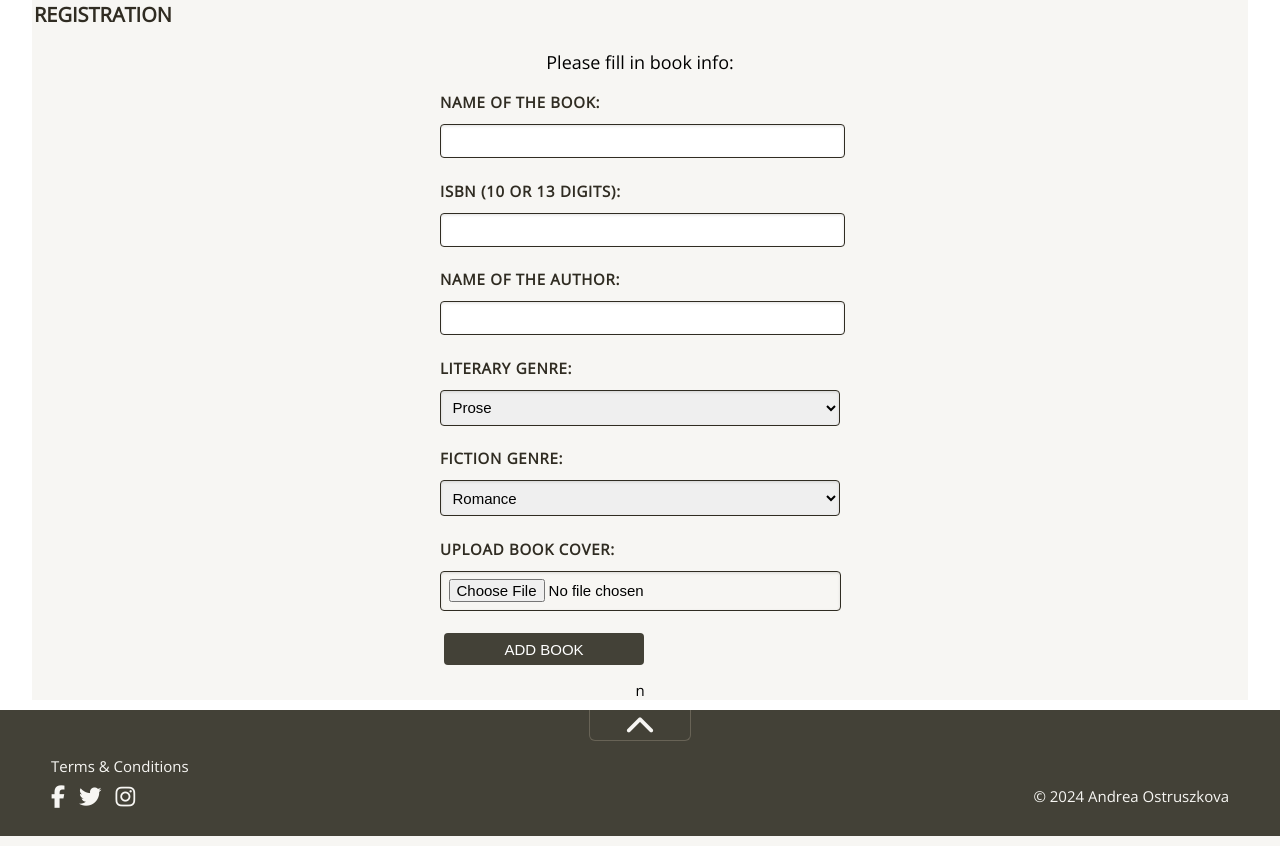
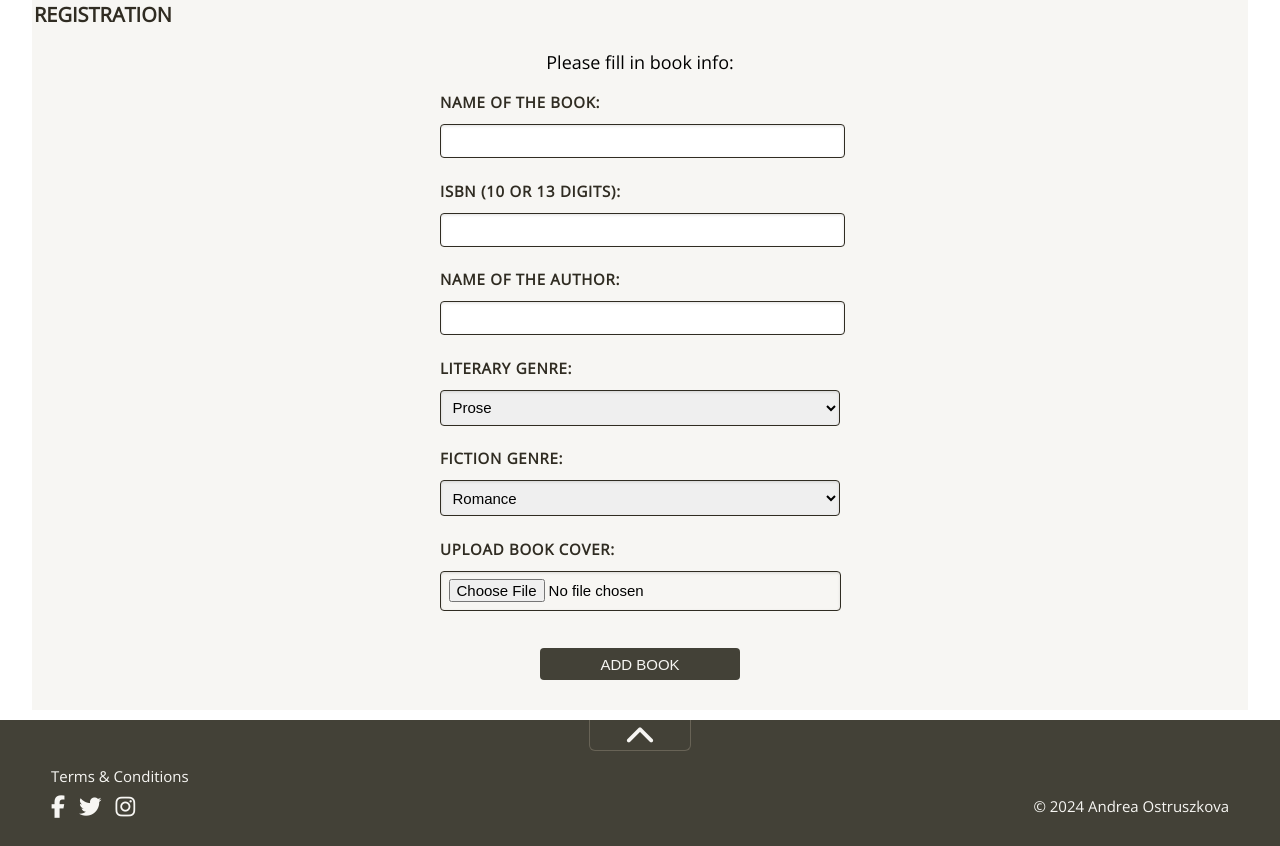
Before and after one commit to AndreaOstruszka/ZWA-project-web-app, a PHP site: page /add_book.php in a window 1280 px wide. Shown: the part 176-1022 px from the top of the page. Run offline with PHP 8.4, Linux system fonts and the light colour scheme; some libraries are stand-ins or nearby versions.

Commit message:
Minimalized button CSS, updated files

```diff
--- a/frontend_new/add_book.php
+++ b/frontend_new/add_book.php
@@ -42,8 +42,12 @@
                     <label for="book_cover">Upload Book Cover:</label>
                     <input type="file" class="form-file" id="book_cover" name="book_cover" accept="image/*" required>
                 </div>
-                <button type="submit" class="button-submit">Add Book</button>
-            </form>n
+
+                <div class="button-container">
+                    <button type="submit" class="button">Add Book</button>
+                </div>
+
+            </form>
         </div>
     </article>
 </div>
--- a/frontend_new/css/style.css
+++ b/frontend_new/css/style.css
@@ -299,36 +299,23 @@ a.genres-item:hover {
     width: 100%;
 }
 
-.button-submit {
+.button {
     background-color: var(--color-primary-dark);
+    color: var(--color-primary-lightest);
+    font-size: 1em;
     border: none;
-    color: var(--color-primary-lightest);
-    padding: 15px 32px;
+    width: 50%;
+    padding: 0.5em;
+    margin: 1em 1%;
     text-align: center;
-    text-decoration: none;
     display: inline-block;
-    font-size: 16px;
-    border-radius: 8px;
+    border-radius: 4px;
+    cursor: pointer;
+    text-transform: uppercase;
+    transition: background-color 0.3s ease;
 }
 
-.button-submit:hover {
-    background-color: var(--color-secondary-medium);
-    color: var(--color-primary-lightest);
-}
-
-.button-reset {
-    background-color: var(--color-primary-light);
-    border: none;
-    color: var(--color-primary-dark);
-    padding: 15px 32px;
-    text-align: center;
-    text-decoration: none;
-    display: inline-block;
-    font-size: 16px;
-    border-radius: 8px;
-}
-
-.button-reset:hover {
+.button:hover {
     background-color: var(--color-secondary-medium);
     color: var(--color-primary-lightest);
 }
@@ -585,9 +590,17 @@ a.genres-item:hover {
     right: 2em;
 }
 
+/*.button-container {*/
+/*    display: flex;*/
+/*    justify-content: center;*/
+/*}*/
+
 .button-container {
+    width: 100%;
     display: flex;
     justify-content: center;
+    margin-top: 1em;
+    margin-bottom: 1em;
 }
 
 .framed-form {
@@ -704,20 +718,6 @@ label {
     font-size: 1em;
 }
 
-.button-submit, .button-reset {
-    width: 50%;
-    padding: 0.5em;
-    margin: 1em 1%;
-    border: none;
-    border-radius: 4px;
-    background-color: var(--color-primary-dark);
-    color: white;
-    cursor: pointer;
-    font-size: 1em;
-    text-transform: uppercase;
-    transition: background-color 0.3s ease;
-}
-
 .link-div {
     text-align: center;
     margin-top: 1em;
@@ -732,13 +732,8 @@ label {
     color: var(--color-secondary-medium);
 }
 
-.button-container {
-    width: 100%;
-    display: flex;
-    justify-content: center;
-    margin-top: 1em;
-    margin-bottom: 1em;
-}
+
+
 
 .checkbox-label {
     align-items: center;
--- a/frontend_new/login.php
+++ b/frontend_new/login.php
@@ -17,8 +17,9 @@
                         <input class="form-input" id="password" type="password" name="password" placeholder="*******" required>
                         <br><br>
                         <div class="button-container">
-                            <button class='button-submit' type="submit">Log in</button>
-                            <button class='button-reset' type="reset">Reset form</button>
+                            <button class='button' type="submit">Log in</button>
+                            <button class='button' type="reset">Reset form</button>
+                        </div>
                     </fieldset>
                 </form>
             </div>
--- a/frontend_new/profile-edit.php
+++ b/frontend_new/profile-edit.php
@@ -27,8 +27,8 @@
                     <input class="form-input" id="repassword" type="password" name="repassword">
 
                     <div class="button-container">
-                        <button class="button-submit" type="submit">Save changes</button>
-                        <button class="button-reset" type="reset">Reset form</button>
+                        <button class="button" type="submit">Save changes</button>
+                        <button class="button" type="reset">Reset form</button>
                     </div>
                 </fieldset>
             </form>
--- a/frontend_new/profile.php
+++ b/frontend_new/profile.php
@@ -26,21 +26,21 @@
                     <p class="review-rating">4/5</p>
                     <span class="review-time">29.11.2024 12:34</span>
                     <p class="review_text_index">I tried to train my cat instead. Did not work. Good book tho.</p>
-                    <span class="review-edit-span"><button class="button-edit">edit</button></span>             <!-- TO DO ODKAZ -->
+                    <span class="review-edit-span"><a href="review_edit.php"><button class="button-edit">edit</button></a></span>
                 </div>
                 <div class="review-index">
                     <p class="review-book">The Hitchhiker's Guide to the Galaxy</p>
                     <p class="review-rating">5/5</p>
                     <span class="review-time">29.11.2024 12:34</span>
                     <p class="review_text_index">Great book, but now I'm worried about always having a towel with me. Thanks, Adams!</p>
-                    <span class="review-edit-span"><button class="button-edit">edit</button></span>             <!-- TO DO ODKAZ -->
+                    <span class="review-edit-span"><a href="review_edit.php"><button class="button-edit">edit</button></a></span>
                 </div>
                 <div class="review-index">
                     <p class="review-book">Pride and Prejudice</p>
                     <p class="review-rating">1/5</p>
                     <span class="review-time">29.11.2024 12:34</span>
                     <p class="review_text_index">I thought this was a self-help book.</p>
-                    <span class="review-edit-span"><button class="button-edit">edit</button></span>              <!-- TO DO ODKAZ -->
+                    <span class="review-edit-span"><a href="review_edit.php"><button class="button-edit">edit</button></a></span>
                 </div>
         </div>
 
--- a/frontend_new/register.php
+++ b/frontend_new/register.php
@@ -31,8 +31,8 @@
                 </label>
 
                 <div class="button-container">
-                    <button class="button-submit" type="submit">Register</button>
-                    <button class="button-reset" type="reset">Reset form</button>
+                    <button class="button" type="submit">Register</button>
+                    <button class="button" type="reset">Reset form</button>
                 </div>
             </form>
             <div class="link-div">
--- a/frontend_old/css/style.css
+++ b/frontend_old/css/style.css
@@ -299,7 +299,7 @@ a.genres-item:hover {
     width: 100%;
 }
 
-.button-submit {
+.button {
     background-color: var(--color-primary-dark);
     border: none;
     color: var(--color-primary-lightest);
@@ -311,7 +311,7 @@ a.genres-item:hover {
     border-radius: 8px;
 }
 
-.button-submit:hover {
+.button:hover {
     background-color: var(--color-secondary-medium);
     color: var(--color-primary-lightest);
 }
@@ -684,7 +684,7 @@ label {
     font-size: 1em;
 }
 
-.button-submit, .button-reset {
+.button, .button-reset {
     width: 50%;
     padding: 0.5em;
     margin: 1em 1%;
```
Also changed, not shown: other parts of frontend_new/css/style.css (+47 -28 lines).
